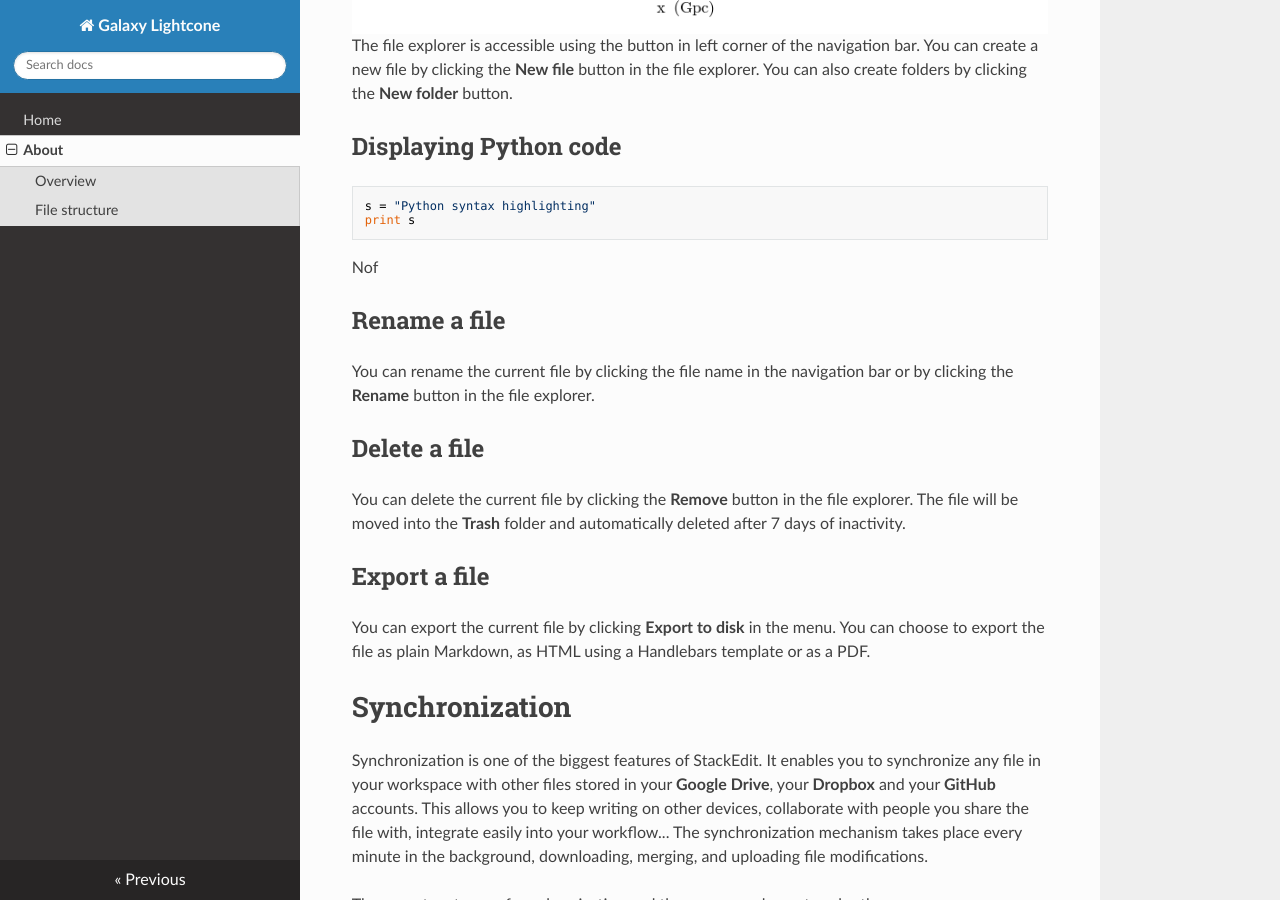
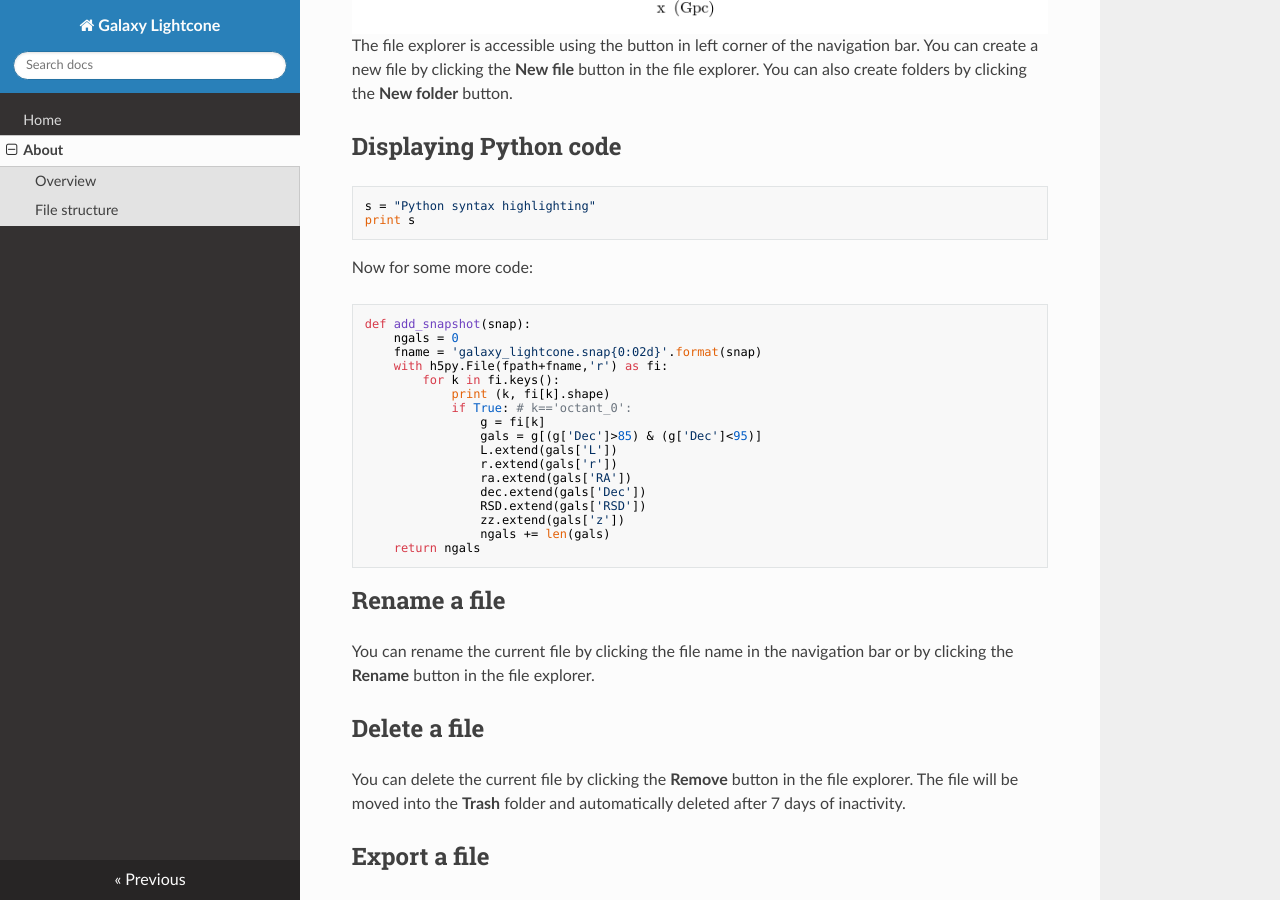
Before and after one commit to rajbooth/Lightcone, an MkDocs documentation site: the page built from docs/about.md, in a window 1280 px wide and 900 px high, scrolled down 1105 px. Built offline with MkDocs 1.6.1, drawn with Linux system fonts in a browser that asks for light colours; nearby versions of some CDN libraries.

Commit message:
docs/about.md updated from https://stackedit.io/

````diff
--- a/docs/about.md
+++ b/docs/about.md
@@ -21,8 +21,26 @@ The file explorer is accessible using the button in left corner of the navigatio
 s = "Python syntax highlighting"
 print s
 ```
-Nof
-
+Now for some more code:
+``` python
+def add_snapshot(snap):
+    ngals = 0
+    fname = 'galaxy_lightcone.snap{0:02d}'.format(snap)
+    with h5py.File(fpath+fname,'r') as fi:
+        for k in fi.keys():
+            print (k, fi[k].shape)
+            if True: # k=='octant_0':
+                g = fi[k]
+                gals = g[(g['Dec']>85) & (g['Dec']<95)]
+                L.extend(gals['L'])
+                r.extend(gals['r'])
+                ra.extend(gals['RA'])
+                dec.extend(gals['Dec'])
+                RSD.extend(gals['RSD'])
+                zz.extend(gals['z'])
+                ngals += len(gals)
+    return ngals
+```
 ## Rename a file
 
 You can rename the current file by clicking the file name in the navigation bar or by clicking the **Rename** button in the file explorer.
````
Also changed, not shown: other parts of docs/about.md (+1 -1 lines).
